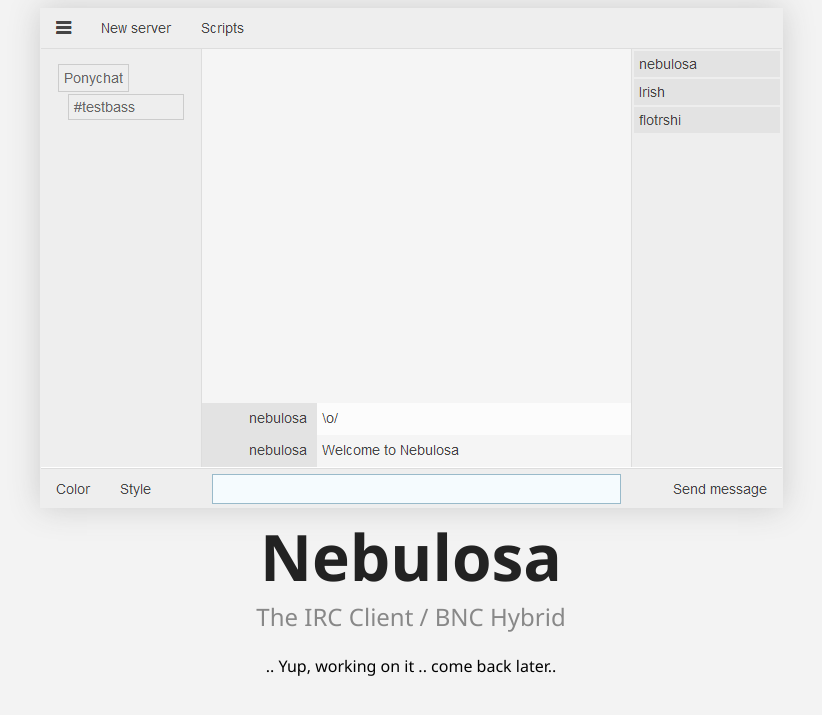
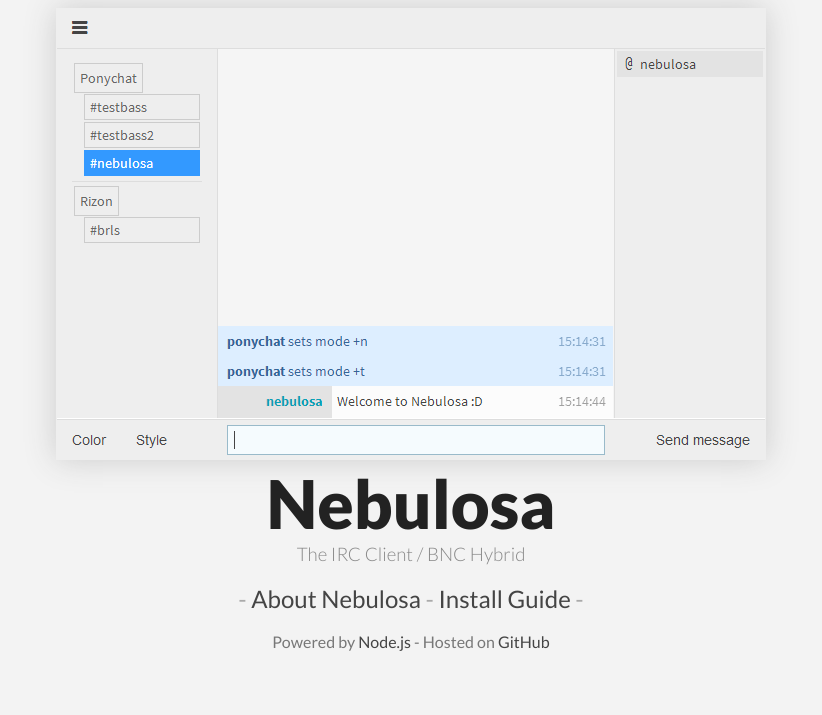
Before and after one commit to Hamcha/Nebulosa, a Jekyll site: the page built from index.html, in a window 1280 px wide. Shown: the top 715 px of the page, without its empty margins (229-1051 px from the left). Built offline with Jekyll 4.4.1, drawn with Linux system fonts in a browser that asks for light colours.

Commit message:
About page

```diff
--- a/_includes/footer.html
+++ b/_includes/footer.html
@@ -1,3 +1,5 @@
+<br />
+<p>Powered by <a href="http://nodejs.org/">Node.js</a> - Hosted on <a href="http://github.com">GitHub</a></p>
 </div>
 </body>
 </html>
--- /dev/null
+++ b/_includes/nav.html
@@ -0,0 +1,7 @@
+<p style="font-size:1.5em; font-weight: 400; color: #aaa;">-
+{% for page in site.pages %}
+{% if page.title != "Welcome to Nebulosa" %}
+<a href="{{site.baseurl}}{{ page.url }}">{{ page.title }}</a> -
+{% endif %}
+{% endfor %}
+</p>
--- a/_layouts/home.html
+++ b/_layouts/index.html
@@ -1,3 +1,5 @@
 {% include header.html %}
+
 {{ content }}
+
 {% include footer.html %}
--- a/_layouts/page.html
+++ b/_layouts/page.html
@@ -1,5 +1,8 @@
 {% include header.html %}
-
+<header>
+  <h2>{{ page.title }}</h2>
+<header>
+{% include nav.html %}
 {{ content }}
 
 {% include footer.html %}
--- a/css/screen.css
+++ b/css/screen.css
@@ -1,7 +1,17 @@
-body { background-color: #f3f3f3; text-align: center; font-family: "Segoe UI", sans-serif; }
-header img { border: 1px solid #eee; box-shadow: 0 0 30px #ccc; }
-h1 { margin: 0; font-size: 4em; color: #222;}
-h2 { margin: 0; font-weight: normal; color: #888; }
+@import url(http://fonts.googleapis.com/css?family=Lato:300,400,700,900,400italic);
+body {
+	background-color: #f3f3f3;
+	text-align: center;
+	font-family: "Lato", "Segoe UI", sans-serif;
+	color: #777;
+}
+header img {
+	border: 1px solid #eee; box-shadow: 0 0 30px #ccc;
+	height: auto; max-height: 60%; width: auto; max-width: 100%;
+}
+h1 { margin: 0; font-weight: 900; font-size: 4.2em; color: #222; }
+h2 { margin: 10px; font-weight: 900; font-size: 2.2em; color: #222; }
+h3 { margin: 0; font-weight: 300; color: #888; }
 
 red { color: #d05; }
 yellow { color: #da0; }
@@ -11,3 +21,24 @@
 blue { color: #05f; }
 purple, magenta { color: #d0f; }
 cyan { color: #0cf; }
+
+@media (max-height: 500px) {
+	header img { display: none; }
+}
+
+a, a:visited {
+	color: #444; text-decoration: none;
+}
+a:hover { text-decoration: underline; }
+p { margin: 0; padding: 0; }
+
+div#content { color: #000; margin: 20px auto; max-width: 600px; text-align: left;}
+div#content p {margin: 0.7em 0;}
+div#content p a {text-decoration: underline;}
+div#content p a:hover {color: #888;}
+div#content h2 {
+	font-size: 1.4em; font-weight: 700; margin: 0;
+	padding: 5px 0; border-bottom: 1px solid #ccc;
+	margin-top: 1em;
+}
+ul { list-style-type: none; margin: 0; padding: 0; } ul li { margin:2px 5px; padding: 2px 10px; } ul li:before { content: "–  "; }
--- a/index.html
+++ b/index.html
@@ -1,12 +1,12 @@
 ---
-layout: page
+layout: index
 title: Welcome to Nebulosa
 ---
 
 <header>
   <img src="{{site.baseurl}}/images/screenshot.png" />
   <h1>Nebulosa</h1>
-  <h2>The IRC Client / BNC Hybrid</h2>
+  <h3>The IRC Client / BNC Hybrid</h3>
 <header>
 <br />
-.. Yup, working on it .. come back later..
+{% include nav.html %}
--- /dev/null
+++ b/install.html
@@ -0,0 +1,6 @@
+---
+layout: page
+title: Install Guide
+---
+<br />
+<p>Work in progress..</p>
```
Also changed, not shown: about.html (added, +22 -0 lines), images/screenshot.png.
